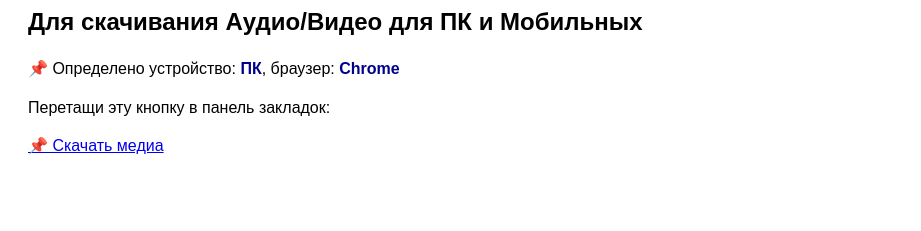
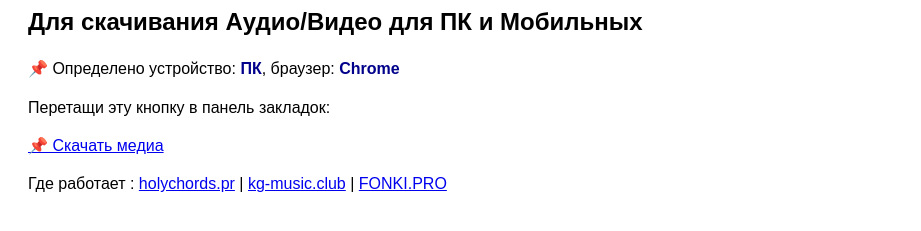
Before and after one commit to christian-word/audio-sniffe, a plain HTML site: page Bookmarklet.html in a window 1280 px wide. Shown: the part 111-342 px from the top of the page, without its empty margins (0-921 px from the left). Drawn offline with Linux system fonts and the light colour scheme.

Commit message:
Update Bookmarklet.html

```diff
--- a/Bookmarklet.html
+++ b/Bookmarklet.html
@@ -34,7 +34,11 @@
     <br>
     <button onclick="copyCode()">📋 Скопировать код</button>
   </div>
-
+    <p>Где работает :
+      <a href="https://holychords.pro/">holychords.pr</a> |
+      <a href="https://kg-music.club/">kg-music.club</a> |
+      <a href="https://fonki.pro/"> FONKI.PRO</a>
+    </p>
   <script>
     // сам скрипт для закладки
     const bookmarklet = `javascript:(()=>{
```
